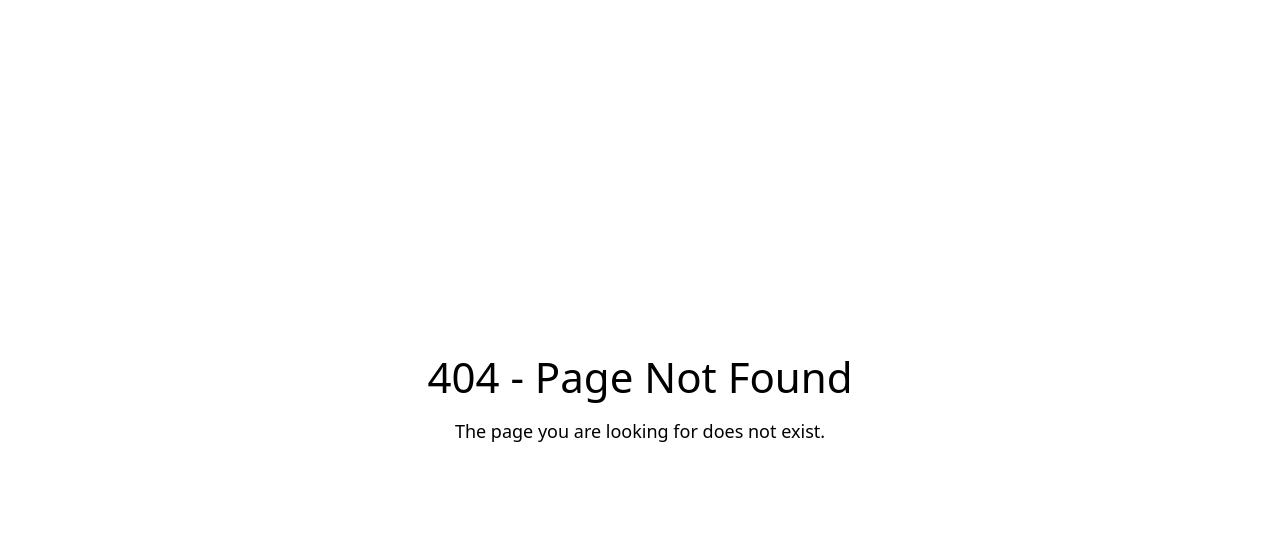
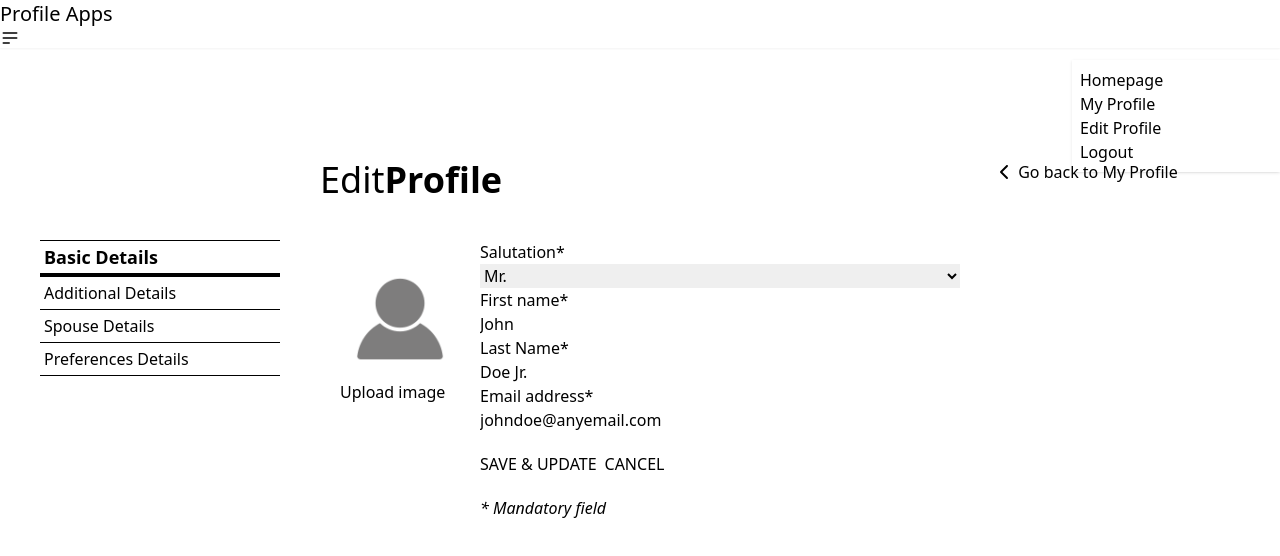
Before and after one commit to ibrohhm/vue-profile, a Vue app: page /my-profile/edit in a window 1280 px wide. Before the commit this address had no page. Shown: the top 556 px of the page. Built offline with nearby package versions, Linux system fonts and the light colour scheme.

Commit message:
auth store and navbar

```diff
--- a/src/app.js
+++ b/src/app.js
@@ -4,11 +4,13 @@ import App from './App.vue'
 import router from './router';
 import './css/tailwind.css'
 import './css/main.css'
+import authStore from './stores/auth'
 import profileStore from './stores/profile'
 import FontAwesomeIcon from './plugins/fontawesome.js'
 
 const store = new Vuex.Store({
   modules: {
+    auth: authStore,
     profile: profileStore,
   }
 })
--- /dev/null
+++ b/src/components/Navbar.vue
@@ -0,0 +1,58 @@
+<template>
+  <div id="navbar" class="navbar bg-base-100 shadow-sm">
+    <div class="flex-1">
+      <a class="btn btn-ghost text-xl">Profile Apps</a>
+    </div>
+    <div class="flex-none">
+      <div class="dropdown">
+        <div tabindex="0" role="button" class="btn btn-ghost btn-circle">
+          <svg xmlns="http://www.w3.org/2000/svg" class="h-5 w-5" fill="none" viewBox="0 0 24 24" stroke="currentColor"> <path stroke-linecap="round" stroke-linejoin="round" stroke-width="2" d="M4 6h16M4 12h16M4 18h7" /> </svg>
+        </div>
+        <ul
+          tabindex="0"
+          class="navbar-menu menu menu-sm dropdown-content bg-base-100 rounded-box z-1 mt-3 w-52 p-2 shadow">
+          <li><a @click="goToHomepage">Homepage</a></li>
+          <li><a @click="goToMyProfile">My Profile</a></li>
+          <li><a @click="goToEditProfile">Edit Profile</a></li>
+          <li><a @click="logout">Logout</a></li>
+        </ul>
+      </div>
+    </div>
+  </div>
+</template>
+
+<script>
+export default {
+  name: "Navbar",
+  data(){
+    return {}
+  },
+  methods: {
+    goToHomepage(){
+      alert("homepage")
+    },
+    goToMyProfile(){
+      this.$router.push({ name: 'MyProfile' })
+    },
+    goToEditProfile(){
+      this.$router.push({ name: 'EditProfile' })
+    },
+    logout(){
+      alert("logout")
+    },
+  },
+}
+</script>
+<style scoped>
+#navbar{
+  position: fixed;
+  z-index: 1;
+  top: 0;
+  width: 100%;
+  background-color: white;
+  .navbar-menu{
+    position: fixed;
+    right: 0;
+  }
+}
+</style>
--- a/src/router.js
+++ b/src/router.js
@@ -11,16 +11,14 @@ const routes = [
     component: Home
   },
   {
-    path: '/profiles/:userId',
+    path: '/my-profile',
     name: 'MyProfile',
     component: MyProfile,
-    props: true
   },
   {
-    path: '/profiles/:userId/edit',
+    path: '/my-profile/edit',
     name: 'EditProfile',
     component: EditProfile,
-    props: true
   },
   {
     path: '/:catchAll(.*)',
--- /dev/null
+++ b/src/stores/auth.js
@@ -0,0 +1,13 @@
+const store = {
+  namespaced: true,
+  state: {
+    currentUserId: 1
+  },
+  getters: {
+    getCurrentUserId(state) {
+      return state.currentUserId
+    }
+  },
+}
+
+export default store;
--- a/src/views/EditProfile.vue
+++ b/src/views/EditProfile.vue
@@ -1,4 +1,5 @@
 <template>
+  <navbar></navbar>
   <div id="profile" class="flex justify-center w-full h-screen mt-20 pt-20">
     <ProfileTab @onClickProfileTab="onClickProfileTab" :hasSpouse="hasSpouse" class="w-1/4 px-10 py-20"></ProfileTab>
     <ProfileDetail :profile="profile" class="w-1/2" :section="section" :editMode="editMode" @onChangeMaritalStatus="onChangeMaritalStatus"></ProfileDetail>
@@ -7,23 +8,22 @@
 </template>
 
 <script>
+import Navbar from '../components/Navbar.vue';
 import ProfileAction from '../components/ProfileAction.vue';
 import ProfileDetail from '../components/ProfileDetail.vue';
-import ProfileTab from '../components/ProfileTab.vue'
+import ProfileTab from '../components/ProfileTab.vue';
+import { mapGetters } from 'vuex';
 
 export default {
-  name: "Profile",
-  props: {
-    userId: {
-      type: Number
-    },
-  },
+  name: "EditProfile",
   components: {
+    Navbar,
     ProfileAction,
     ProfileDetail,
     ProfileTab,
   },
   computed: {
+    ...mapGetters({ currentUserId: 'auth/getCurrentUserId' }),
     hasSpouse(){
       if(this.isMarried !== null) {
         return !!this.isMarried
@@ -55,7 +55,7 @@ export default {
     }
   },
   mounted(){
-    this.$store.dispatch('profile/fetchProfileByUserId', this.userId).then((res) => {
+    this.$store.dispatch('profile/fetchProfileByUserId', this.currentUserId).then((res) => {
       this.profile = {
         id: res.id,
         salutation: res.salutation,
--- a/src/views/MyProfile.vue
+++ b/src/views/MyProfile.vue
@@ -1,4 +1,5 @@
 <template>
+  <navbar></navbar>
   <div id="profile" class="flex justify-center w-full h-screen mt-20 pt-20">
     <ProfileTab @onClickProfileTab="onClickProfileTab" :hasSpouse="hasSpouse" class="w-1/4 px-10 py-20"></ProfileTab>
     <ProfileDetail :profile="profile" class="w-1/2" :section="section" :editMode="editMode"></ProfileDetail>
@@ -7,23 +8,22 @@
 </template>
 
 <script>
+import Navbar from '../components/Navbar.vue';
 import ProfileAction from '../components/ProfileAction.vue';
 import ProfileDetail from '../components/ProfileDetail.vue';
 import ProfileTab from '../components/ProfileTab.vue'
+import { mapGetters } from 'vuex'
 
 export default {
-  name: "Profile",
-  props: {
-    userId: {
-      type: Number
-    },
-  },
+  name: "MyProfile",
   components: {
+    Navbar,
     ProfileAction,
     ProfileDetail,
     ProfileTab,
   },
   computed: {
+    ...mapGetters({ currentUserId: 'auth/getCurrentUserId' }),
     hasSpouse(){
       return !!this.profile.spouse
     }
@@ -50,7 +50,7 @@ export default {
     }
   },
   mounted(){
-    this.$store.dispatch('profile/fetchProfileByUserId', this.userId).then((res) => {
+    this.$store.dispatch('profile/fetchProfileByUserId', this.currentUserId).then((res) => {
       this.profile = {
         id: res.id,
         salutation: res.salutation,
```
